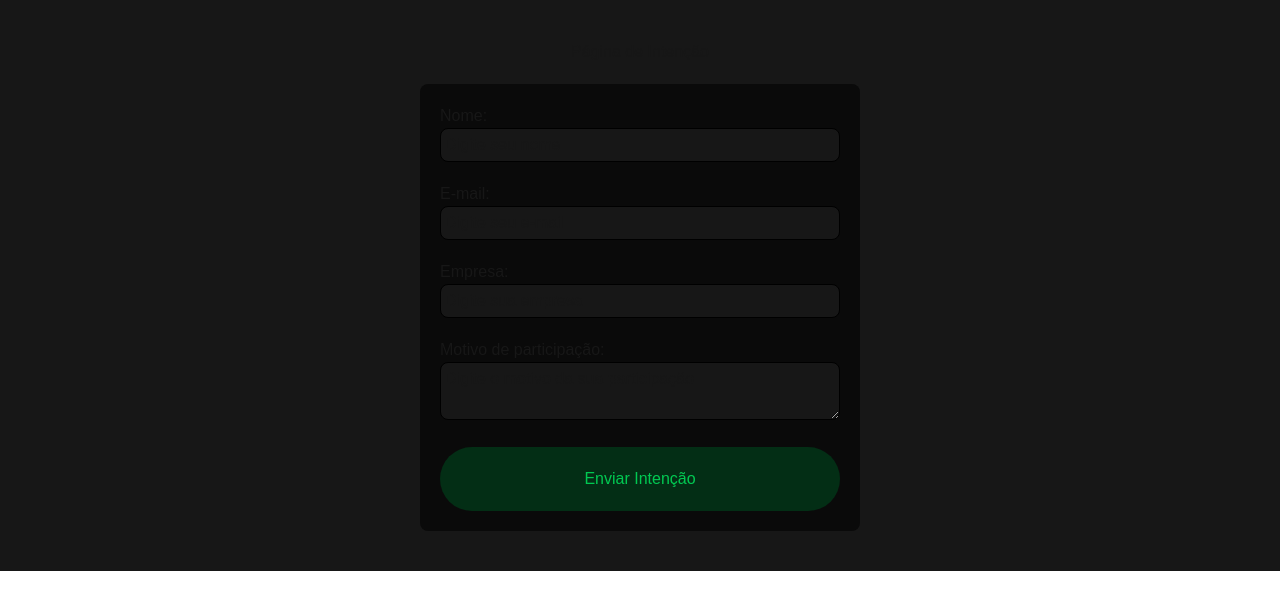
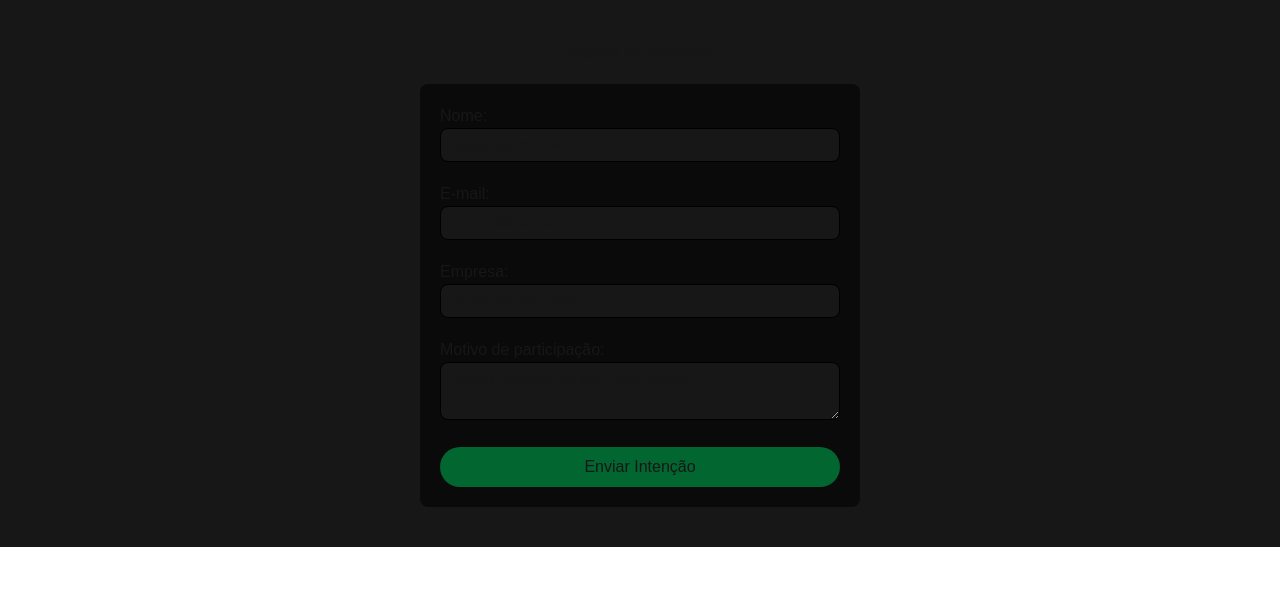
Before and after one commit to iamandreribeiro/network-hub, a Next.js app in the folder frontend/: page /intention in a window 1280 px wide. Shown: the top 610 px of the page. Built offline with nearby package versions, Linux system fonts and the light colour scheme.

Commit message:
feat: improve form submission with env var and error handling

```diff
--- a/frontend/app/intention/page.tsx
+++ b/frontend/app/intention/page.tsx
@@ -18,15 +18,26 @@ export default function IntentionPage() {
       'motivoParticipacao': motivoParticipacao
     }
 
-    const URL = 'http://localhost:3001/intentions';
+    const URL = process.env.NEXT_PUBLIC_ENDPOINT + 'intentions';
 
     try {
-      const promise = await axios.post(URL, data);
-      console.log(promise.statusText);
+      await axios.post(URL, data);
       alert('Dados enviados com sucesso!');
     } catch (error) {
-      console.log(error.response.statusText);
-      alert('Dados não enviados!');
+      if (axios.isAxiosError(error)) {
+        const status = error.response?.status;
+        const message = error.response?.data?.message;
+
+        if (status === 409) {
+          alert(`Erro: ${message || 'Email já existente.'}`);
+        } else if (status === 400) {
+          alert(`Erro de validação: ${message}`);
+        } else if (status === 404) {
+          alert('Recurso não encontrado!');
+        }
+
+        console.error('Detalhes do erro:', error.response?.data);
+      }
     }
 
     setNome('');
@@ -36,25 +47,12 @@ export default function IntentionPage() {
   }
 
   return (
-    <div
-      className='bg-neutral-900 p-10 flex flex-col items-center'
-    >
-      <h1>
-        Página de Intenção
-      </h1>
-
-      <div
-        className='bg-neutral-950 p-5 mt-5 rounded-lg'
-      >
+    <div className='bg-neutral-900 p-10 flex flex-col items-center'>
+      <strong> Página de Intenção </strong>
+      <div className='bg-neutral-950 p-5 mt-5 rounded-lg'>
         <form onSubmit={enviaFormulario}>
-          <div
-            className='mb-5'
-          >
-            <h1
-              className='mr-5'
-            >
-              Nome:
-            </h1>
+          <div className='mb-5'>
+            <h1 className='mr-5'>Nome:</h1>
             <input
               className='bg-neutral-900 w-100 border border-black rounded-lg p-1'
               type="text"
@@ -66,14 +64,8 @@ export default function IntentionPage() {
             />
           </div>
 
-          <div
-            className='mb-5'
-          >
-            <h1
-              className='mr-5'
-            >
-              E-mail:
-            </h1>
+          <div className='mb-5'>
+            <h1 className='mr-5'>E-mail:</h1>
             <input
               className='bg-neutral-900 w-100 border border-black rounded-lg p-1'
               type="email"
@@ -85,14 +77,8 @@ export default function IntentionPage() {
             />
           </div>
 
-          <div
-            className='mb-5'
-          >
-            <h1
-              className='mr-5'
-            >
-              Empresa:
-            </h1>
+          <div className='mb-5'>
+            <h1 className='mr-5'>Empresa:</h1>
             <input
               className='bg-neutral-900 w-100 border border-black rounded-lg p-1'
               type="text"
@@ -104,14 +90,8 @@ export default function IntentionPage() {
             />
           </div>
 
-          <div
-            className='mb-5'
-          >
-            <h1
-              className='mr-5'
-            >
-              Motivo de participação:
-            </h1>
+          <div className='mb-5'>
+            <h1 className='mr-5'>Motivo de participação:</h1>
             <textarea
               id="motivo"
               className='bg-neutral-900 w-100 border border-black rounded-lg p-1'
@@ -122,12 +102,7 @@ export default function IntentionPage() {
             />
           </div>
 
-          <button
-            className='w-100 bg-green-950 p-5 rounded-full text-green-500'
-            onClick={enviaFormulario}
-          >
-            Enviar Intenção
-          </button>
+          <button className='w-full bg-green-800 p-2 rounded-full'>Enviar Intenção</button>
         </form>
       </div>
     </div >
```
